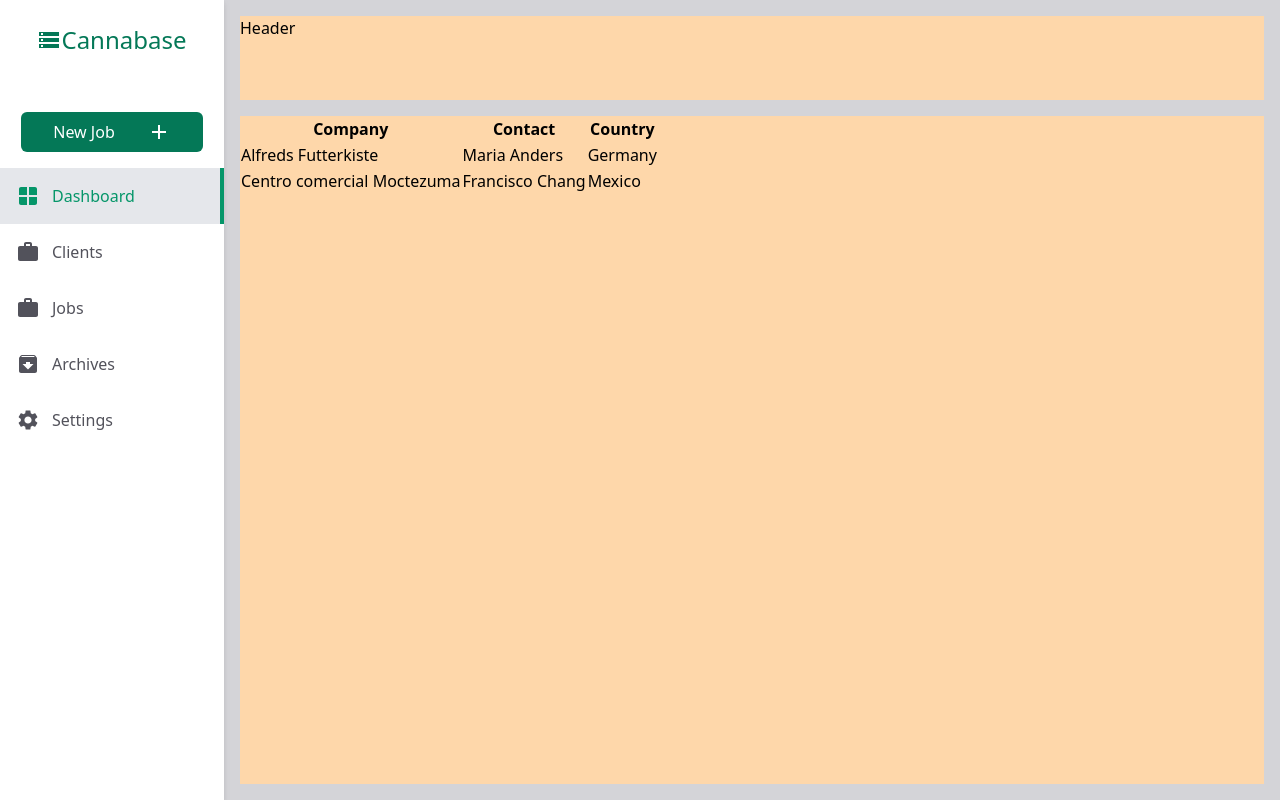
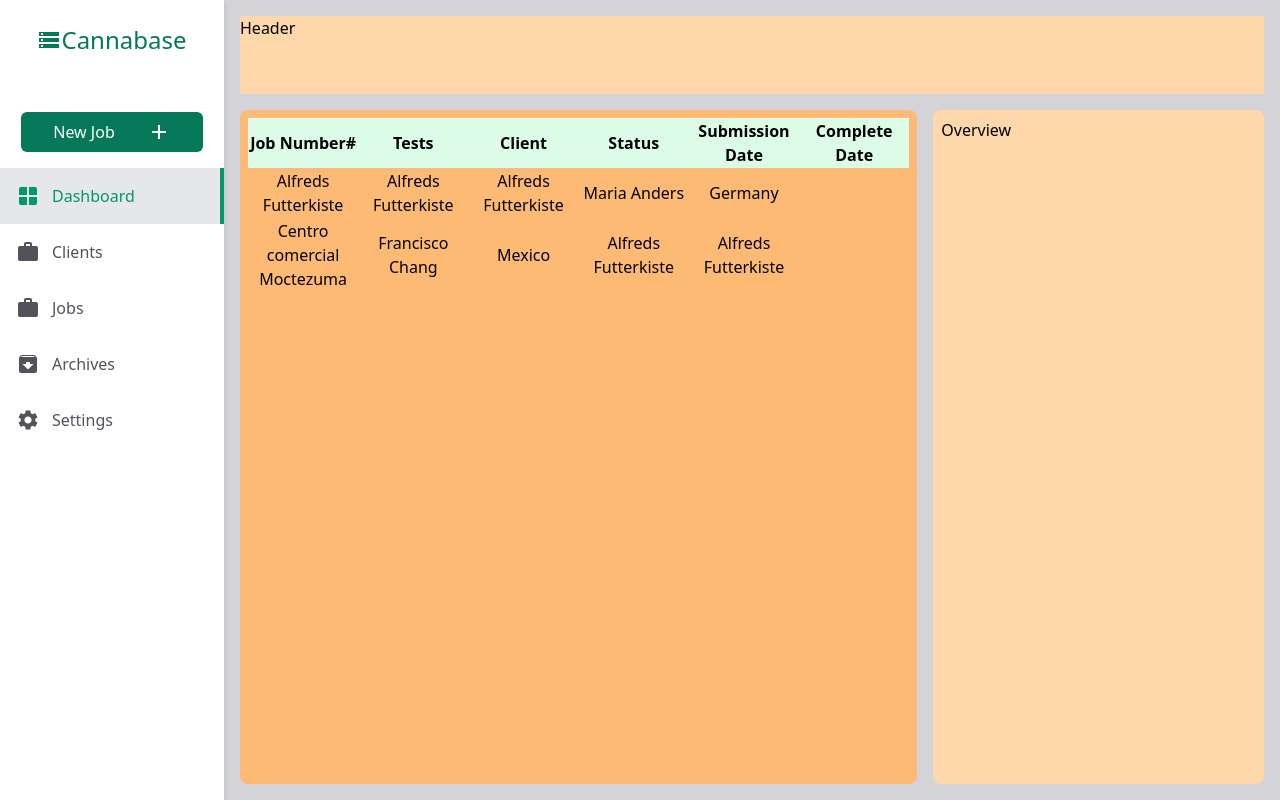
Before and after one commit to layup/Cannabase_2.0, a React (Create React App) app: page / in a window 1280 px wide. Built offline with nearby package versions, Linux system fonts and the light colour scheme.

Commit message:
working on dashboard design

```diff
--- a/src/App.js
+++ b/src/App.js
@@ -1,6 +1,6 @@
 import logo from './logo.svg';
 import './App.css';
-import Dashboard from './Dashboard/pages/Dashboard';
+import Dashboard from './dashboard/pages/Dashboard';
 import Sidebar from './shared/components/Sidebar';
 
 
@@ -10,7 +10,6 @@ function App() {
       <Sidebar />
       <Dashboard />
     </div>
-
   )
 }
 
--- a/src/Dashboard/pages/Dashboard.js
+++ b/src/Dashboard/pages/Dashboard.js
@@ -8,14 +8,23 @@ function Dashboard() {
             <div className='col-span-1 md:col-span-2 lg:col-span-3 row-span-1 bg-orange-200 '>
                 Header
             </div>
-            <div className='col-span-1 md:col-span-2 lg:col-span-3 row-span-9 bg-orange-200' >
-                <table>
+            <div className='col-span-1 md:col-span-2 lg:col-span-2 row-span-9 bg-orange-300 p-2 rounded-lg' >
+                <table className='table-fixed w-full text-sm md:text-base'>
+                    <thead className='bg-green-100'>
+                        <tr className=''>
+                            <th>Job Number#</th>
+                            <th>Tests</th>
+                            <th>Client</th>
+                            <th>Status</th>
+                            <th>Submission Date</th>
+                            <th>Complete Date</th>
+
+                        </tr>
+                    </thead>
+                    <tbody className='text-xs md:text-base text-center'>
                         <tr>
-                    <th>Company</th>
-                    <th>Contact</th>
-                    <th>Country</th>
-                </tr>
-                <tr>
+                            <td>Alfreds Futterkiste</td>
+                            <td>Alfreds Futterkiste</td>
                             <td>Alfreds Futterkiste</td>
                             <td>Maria Anders</td>
                             <td>Germany</td>
@@ -24,8 +33,15 @@ function Dashboard() {
                             <td>Centro comercial Moctezuma</td>
                             <td>Francisco Chang</td>
                             <td>Mexico</td>
+                            <td>Alfreds Futterkiste</td>
+                            <td>Alfreds Futterkiste</td>
                         </tr>
+                    </tbody>
                 </table>
+            </div>
+
+            <div className='bg-orange-200 col-span-1 md:col-span-2 lg:col-span-1 row-span-9 rounded-lg p-2'>
+                <p>Overview</p>
             </div>
         </div>
   )
```
Also changed, not shown: src/setupTests.js (deleted, +0 -5 lines), src/shared/components/UIElements/Loading.js (added), src/shared/components/UIElements/Modal.js (added). Lines whose indentation alone changed are shown as unchanged.
